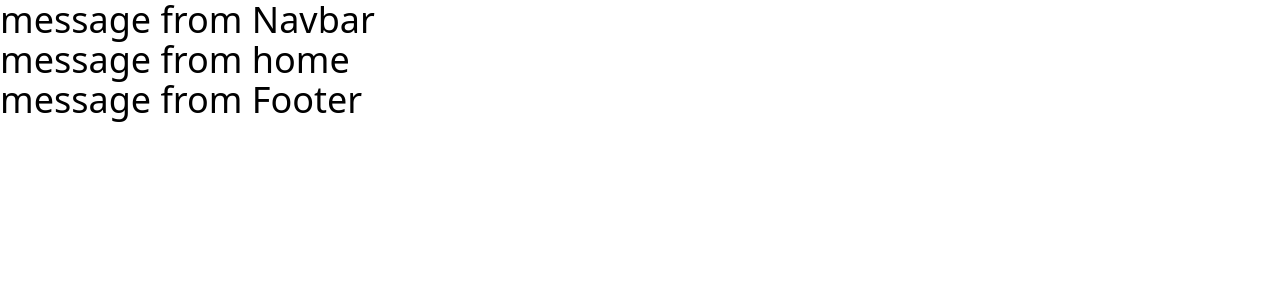
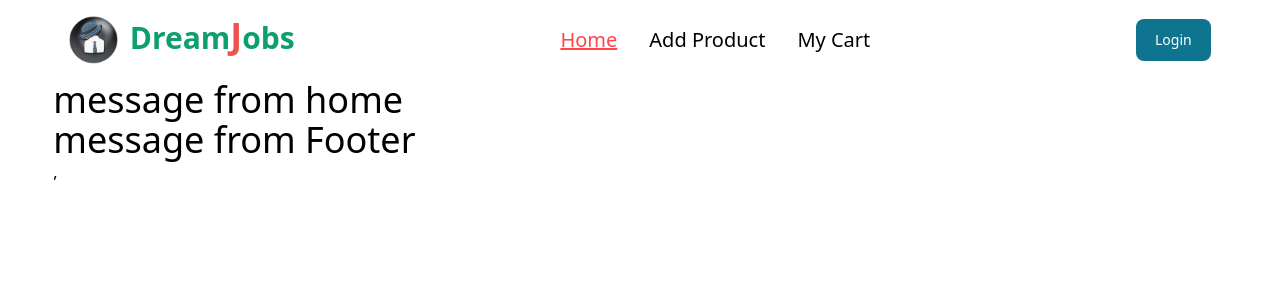
Before and after one commit to Md-ShakilHossain/dream-job-client, a React (Vite) app: page / in a window 1280 px wide. Shown: the top 300 px of the page. Built offline with nearby package versions, Linux system fonts and the light colour scheme.

Commit message:
worked with 404 page and navbar

```diff
--- a/package.json
+++ b/package.json
@@ -16,6 +16,7 @@
     "match-sorter": "^6.3.1",
     "react": "^18.2.0",
     "react-dom": "^18.2.0",
+    "react-icons": "^4.11.0",
     "react-router-dom": "^6.18.0",
     "sort-by": "^1.2.0"
   },
--- a/src/Pages/ErrorPage/ErrorPage.jsx
+++ b/src/Pages/ErrorPage/ErrorPage.jsx
@@ -1,9 +1,20 @@
+import { BiArrowBack } from "react-icons/bi";
+import { Link } from "react-router-dom";
 
 
 const ErrorPage = () => {
     return (
-        <div>
-            <h2 className="text-4xl">message from ErrorPage</h2>
+        <div className="mt-16">
+            <img src="https://i.ibb.co/G5X8cTB/404.jpg" className="w-72 md:w-[400px] lg:w-[600px] mx-auto " alt="" />
+
+            <div className="w-fit mx-auto">
+                <Link to={`/`}>
+                    <button type="button" className="text-white bg-blue-700 hover:bg-blue-800 focus:ring-4 focus:outline-none focus:ring-blue-300 font-medium rounded-lg text-sm px-5 py-2.5 text-center inline-flex items-center dark:bg-blue-600 dark:hover:bg-blue-700 dark:focus:ring-blue-800">
+                        <BiArrowBack className="mr-4"></BiArrowBack>
+                        Go Back Home
+                    </button>
+                </Link>
+            </div>
         </div>
     );
 };
--- a/src/Pages/Shared/Navbar/Navbar.jsx
+++ b/src/Pages/Shared/Navbar/Navbar.jsx
@@ -1,9 +1,52 @@
+import { Button } from "flowbite-react";
+import { Link, NavLink } from "react-router-dom";
+
 
 
 const Navbar = () => {
+    const links = <>
+        <li><NavLink className={({ isActive, isPending }) =>
+            `text-sm md:text-lg lg:text-xl ${isPending ? "pending" : isActive ? "underline text-[#FF444A]" : ""}`
+        } to='/'>Home</NavLink></li>
+
+        <li><NavLink className={({ isActive, isPending }) =>
+            `text-sm md:text-lg lg:text-xl ${isPending ? "pending" : isActive ? "underline text-[#FF444A]" : ""}`
+        } to='/addProduct'>Add Product</NavLink></li>
+
+        <li><NavLink className={({ isActive, isPending }) =>
+            `text-sm md:text-lg lg:text-xl ${isPending ? "pending" : isActive ? "underline text-[#FF444A]" : ""}`
+        } to='/carts'>My Cart</NavLink></li>
+    </>
     return (
         <div>
-            <h2 className="text-4xl">message from Navbar</h2>
+
+            <nav className="bg-white border-gray-200 dark:bg-gray-900">
+                <div className="flex items-center justify-between mx-auto p-4">
+                    <div className="md:flex hidden">
+                        <a href="/">
+                            <img src="/logo.png" className="h-12 mr-3" alt="Logo" />
+                        </a>
+                        <p className="text-green-500 text-3xl font-bold dark:text-white">Dream<span className="text-4xl text-red-500 font-bold">J</span>obs </p>
+                    </div>
+                    <button data-collapse-toggle="navbar-default" type="button" className="inline-flex items-center p-2 w-10 h-10 justify-center text-sm text-gray-500 rounded-lg lg:hidden hover:bg-gray-100 focus:outline-none focus:ring-2 focus:ring-gray-200 dark:text-gray-400 dark:hover:bg-gray-700 dark:focus:ring-gray-600" aria-controls="navbar-default" aria-expanded="true">
+                        <span className="sr-only">Open main menu</span>
+                        <svg className="w-5 h-5" aria-hidden="true" xmlns="http://www.w3.org/2000/svg" fill="none" viewBox="0 0 17 14">
+                            <path stroke="currentColor" strokeLinecap="round" strokeWidth="2" d="M1 1h15M1 7h15M1 13h15" />
+                        </svg>
+                    </button>
+                    <div className="hidden w-full lg:block md:w-auto">
+                        <ul className="font-medium flex flex-col p-4 md:p-0 mt-4 border border-gray-100 rounded-lg bg-gray-50 md:flex-row md:space-x-8 md:mt-0 md:border-0 md:bg-white dark:bg-gray-800 md:dark:bg-gray-900 dark:border-gray-700">
+                            {links}
+                        </ul>
+                    </div>
+                    <div>
+                        <Link to={`/login`}><Button>Login</Button></Link>
+                    </div>
+
+                </div>
+            </nav>
+
+
         </div>
     );
 };
--- a/src/main.jsx
+++ b/src/main.jsx
@@ -5,7 +5,9 @@ import { RouterProvider } from 'react-router-dom'
 import router from './Router/Router.jsx'
 
 ReactDOM.createRoot(document.getElementById('root')).render(
-  <React.StrictMode>
-     <RouterProvider router={router} />
-  </React.StrictMode>,
+  <div className='w-11/12 mx-auto'>
+    <React.StrictMode>
+      <RouterProvider router={router} />
+    </React.StrictMode>,
+  </div>
 )
```
Also changed, not shown: 1 other file (tests, documents, lock files or other folders).
